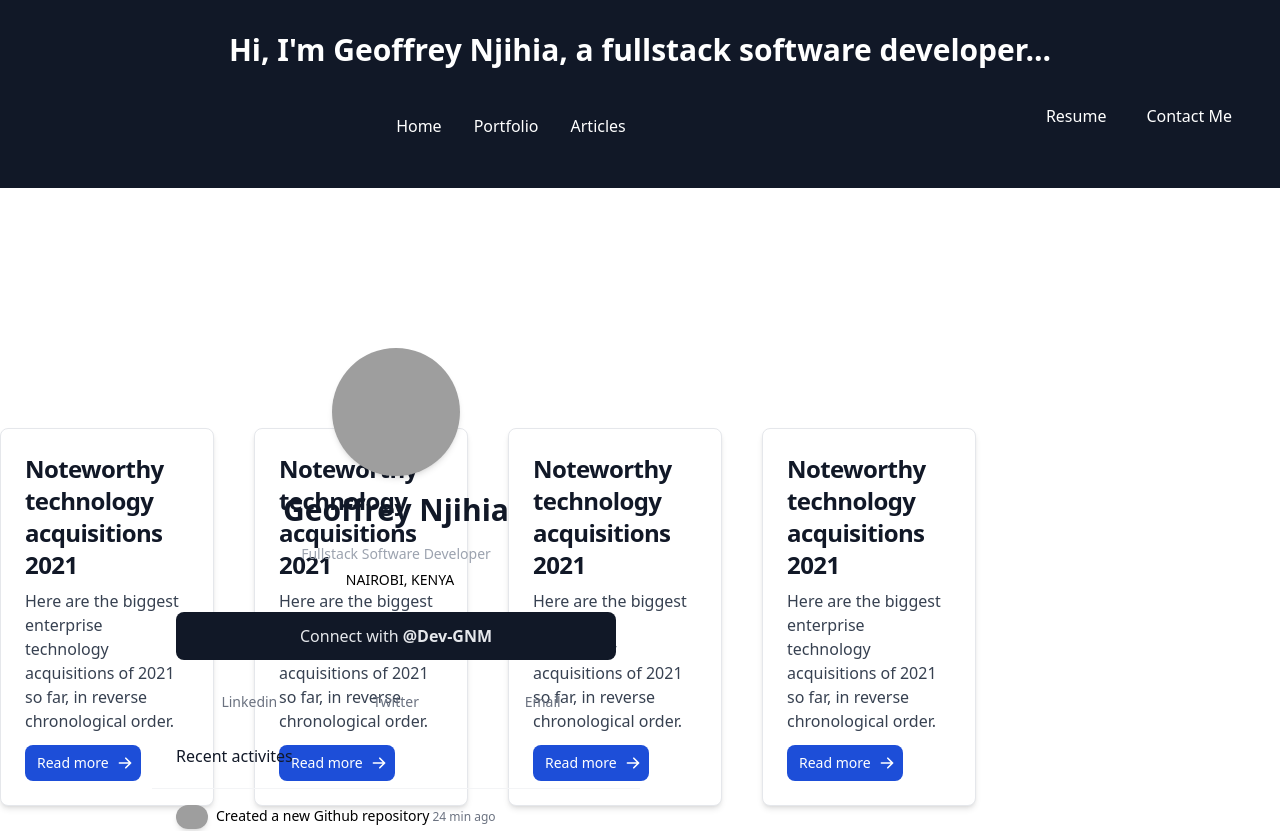
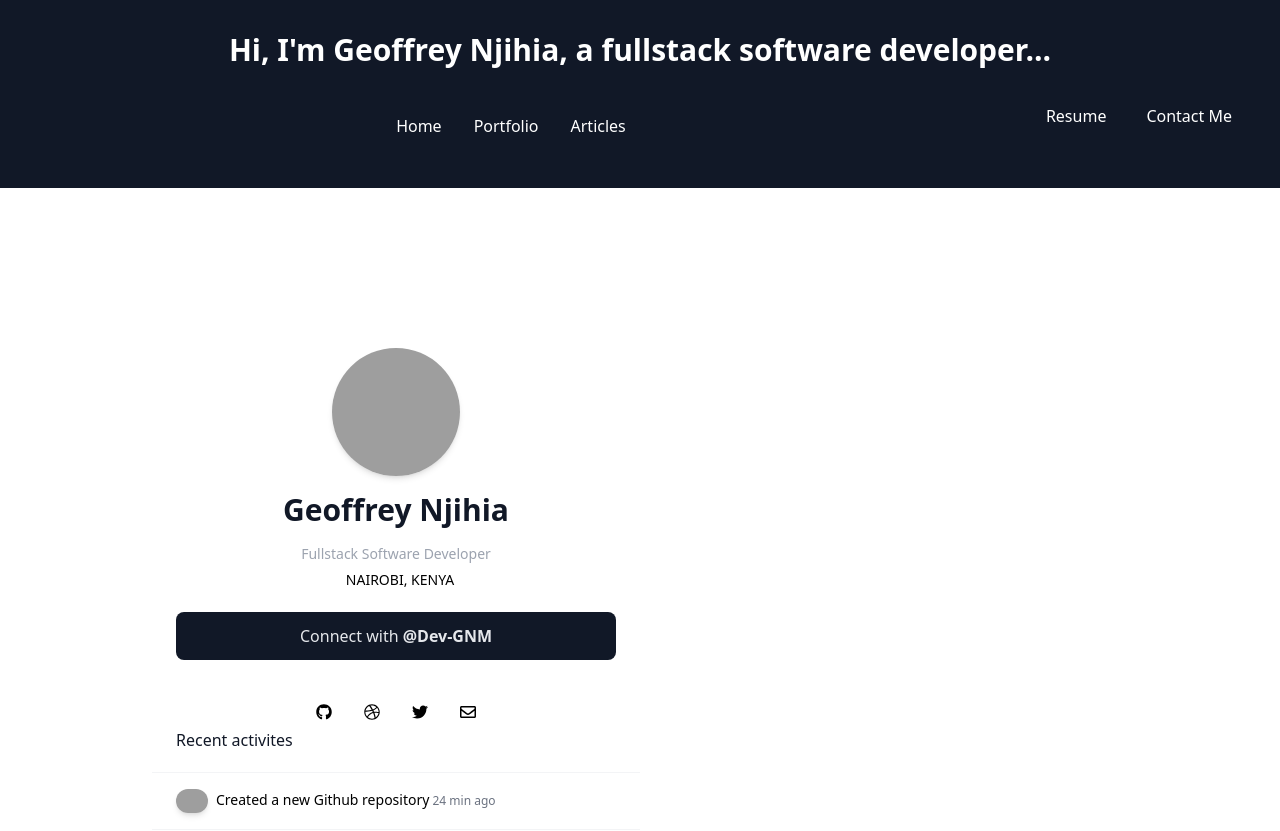
Before and after one commit to Dev-GNM/portfolio, a React (Create React App) app: page / in a window 1280 px wide. Shown: the top 831 px of the page. Built offline with nearby package versions, Linux system fonts and the light colour scheme; grey boxes are pictures that could not be loaded; the HTML template or start-up script is replaced by a standard one.

Commit message:
added linkedin link

```diff
--- a/src/App.js
+++ b/src/App.js
@@ -8,7 +8,7 @@
     <>
      <Navbar />
      <Header />
-     <Services />
+     {/* <Services /> */}
     </>
   );
 }
--- a/src/components/header/Sidebar.jsx
+++ b/src/components/header/Sidebar.jsx
@@ -25,41 +25,58 @@
                         <div className="my-5 px-6">
                             <a href="#" className="text-gray-200 block rounded-lg text-center font-medium leading-6 px-6 py-3 bg-gray-900 hover:bg-black hover:text-white" >Connect with <span class="font-bold">@Dev-GNM</span></a>
                         </div>
-<div className="flex justify-between items-center my-5 px-6">
-                        <a href="" className="text-gray-500 hover:text-gray-900 hover:bg-gray-100 rounded transition duration-150 ease-in font-medium text-sm text-center w-full py-3">Linkedin</a>
-                        <a href="" className="text-gray-500 hover:text-gray-900 hover:bg-gray-100 rounded transition duration-150 ease-in font-medium text-sm text-center w-full py-3">Twitter</a>
-                        <a href="" className="text-gray-500 hover:text-gray-900 hover:bg-gray-100 rounded transition duration-150 ease-in font-medium text-sm text-center w-full py-3">Email</a>
+                        <div className="flex justify-center pt-4 space-x-4 align-center">
+                            <a rel="noopener noreferrer" href="#" aria-label="GitHub" className="p-2 rounded-md dark:text-gray-100 hover:dark:text-violet-400">
+                                <svg viewBox="0 0 496 512" xmlns="http://www.w3.org/2000/svg" className="w-4 h-4 fill-current">
+                                    <path d="M165.9 397.4c0 2-2.3 3.6-5.2 3.6-3.3.3-5.6-1.3-5.6-3.6 0-2 2.3-3.6 5.2-3.6 3-.3 5.6 1.3 5.6 3.6zm-31.1-4.5c-.7 2 1.3 4.3 4.3 4.9 2.6 1 5.6 0 6.2-2s-1.3-4.3-4.3-5.2c-2.6-.7-5.5.3-6.2 2.3zm44.2-1.7c-2.9.7-4.9 2.6-4.6 4.9.3 2 2.9 3.3 5.9 2.6 2.9-.7 4.9-2.6 4.6-4.6-.3-1.9-3-3.2-5.9-2.9zM244.8 8C106.1 8 0 113.3 0 252c0 110.9 69.8 205.8 169.5 239.2 12.8 2.3 17.3-5.6 17.3-12.1 0-6.2-.3-40.4-.3-61.4 0 0-70 15-84.7-29.8 0 0-11.4-29.1-27.8-36.6 0 0-22.9-15.7 1.6-15.4 0 0 24.9 2 38.6 25.8 21.9 38.6 58.6 27.5 72.9 20.9 2.3-16 8.8-27.1 16-33.7-55.9-6.2-112.3-14.3-112.3-110.5 0-27.5 7.6-41.3 23.6-58.9-2.6-6.5-11.1-33.3 2.6-67.9 20.9-6.5 69 27 69 27 20-5.6 41.5-8.5 62.8-8.5s42.8 2.9 62.8 8.5c0 0 48.1-33.6 69-27 13.7 34.7 5.2 61.4 2.6 67.9 16 17.7 25.8 31.5 25.8 58.9 0 96.5-58.9 104.2-114.8 110.5 9.2 7.9 17 22.9 17 46.4 0 33.7-.3 75.4-.3 83.6 0 6.5 4.6 14.4 17.3 12.1C428.2 457.8 496 362.9 496 252 496 113.3 383.5 8 244.8 8zM97.2 352.9c-1.3 1-1 3.3.7 5.2 1.6 1.6 3.9 2.3 5.2 1 1.3-1 1-3.3-.7-5.2-1.6-1.6-3.9-2.3-5.2-1zm-10.8-8.1c-.7 1.3.3 2.9 2.3 3.9 1.6 1 3.6.7 4.3-.7.7-1.3-.3-2.9-2.3-3.9-2-.6-3.6-.3-4.3.7zm32.4 35.6c-1.6 1.3-1 4.3 1.3 6.2 2.3 2.3 5.2 2.6 6.5 1 1.3-1.3.7-4.3-1.3-6.2-2.2-2.3-5.2-2.6-6.5-1zm-11.4-14.7c-1.6 1-1.6 3.6 0 5.9 1.6 2.3 4.3 3.3 5.6 2.3 1.6-1.3 1.6-3.9 0-6.2-1.4-2.3-4-3.3-5.6-2z"></path>
+                                </svg>
+                            </a>
+                            <a rel="noopener noreferrer" href="#" aria-label="LinkedIn" className="p-2 rounded-md dark:text-gray-100 hover:dark:text-violet-400">
+                                <svg viewBox="0 0 512 512" xmlns="http://www.w3.org/2000/svg" className="w-4 h-4 fill-current">
+                                    <path d="M256 8C119.252 8 8 119.252 8 256s111.252 248 248 248 248-111.252 248-248S392.748 8 256 8zm163.97 114.366c29.503 36.046 47.369 81.957 47.835 131.955-6.984-1.477-77.018-15.682-147.502-6.818-5.752-14.041-11.181-26.393-18.617-41.614 78.321-31.977 113.818-77.482 118.284-83.523zM396.421 97.87c-3.81 5.427-35.697 48.286-111.021 76.519-34.712-63.776-73.185-116.168-79.04-124.008 67.176-16.193 137.966 1.27 190.061 47.489zm-230.48-33.25c5.585 7.659 43.438 60.116 78.537 122.509-99.087 26.313-186.36 25.934-195.834 25.809C62.38 147.205 106.678 92.573 165.941 64.62zM44.17 256.323c0-2.166.043-4.322.108-6.473 9.268.19 111.92 1.513 217.706-30.146 6.064 11.868 11.857 23.915 17.174 35.949-76.599 21.575-146.194 83.527-180.531 142.306C64.794 360.405 44.17 310.73 44.17 256.323zm81.807 167.113c22.127-45.233 82.178-103.622 167.579-132.756 29.74 77.283 42.039 142.053 45.189 160.638-68.112 29.013-150.015 21.053-212.768-27.882zm248.38 8.489c-2.171-12.886-13.446-74.897-41.152-151.033 66.38-10.626 124.7 6.768 131.947 9.055-9.442 58.941-43.273 109.844-90.795 141.978z"></path>
+                                </svg>
+                            </a>
+                            <a rel="noopener noreferrer" href="#" aria-label="Twitter" className="p-2 rounded-md dark:text-gray-100 hover:dark:text-violet-400">
+                                <svg viewBox="0 0 512 512" xmlns="http://www.w3.org/2000/svg" className="w-4 h-4 fill-current">
+                                    <path d="M459.37 151.716c.325 4.548.325 9.097.325 13.645 0 138.72-105.583 298.558-298.558 298.558-59.452 0-114.68-17.219-161.137-47.106 8.447.974 16.568 1.299 25.34 1.299 49.055 0 94.213-16.568 130.274-44.832-46.132-.975-84.792-31.188-98.112-72.772 6.498.974 12.995 1.624 19.818 1.624 9.421 0 18.843-1.3 27.614-3.573-48.081-9.747-84.143-51.98-84.143-102.985v-1.299c13.969 7.797 30.214 12.67 47.431 13.319-28.264-18.843-46.781-51.005-46.781-87.391 0-19.492 5.197-37.36 14.294-52.954 51.655 63.675 129.3 105.258 216.365 109.807-1.624-7.797-2.599-15.918-2.599-24.04 0-57.828 46.782-104.934 104.934-104.934 30.213 0 57.502 12.67 76.67 33.137 23.715-4.548 46.456-13.32 66.599-25.34-7.798 24.366-24.366 44.833-46.132 57.827 21.117-2.273 41.584-8.122 60.426-16.243-14.292 20.791-32.161 39.308-52.628 54.253z"></path>
+                                </svg>
+                            </a>
+                            <a rel="noopener noreferrer" href="#" aria-label="Email" className="p-2 rounded-md dark:text-gray-100 hover:dark:text-violet-400">
+                                <svg viewBox="0 0 512 512" xmlns="http://www.w3.org/2000/svg" className="w-4 h-4 fill-current">
+                                    <path d="M464 64H48C21.49 64 0 85.49 0 112v288c0 26.51 21.49 48 48 48h416c26.51 0 48-21.49 48-48V112c0-26.51-21.49-48-48-48zm0 48v40.805c-22.422 18.259-58.168 46.651-134.587 106.49-16.841 13.247-50.201 45.072-73.413 44.701-23.208.375-56.579-31.459-73.413-44.701C106.18 199.465 70.425 171.067 48 152.805V112h416zM48 400V214.398c22.914 18.251 55.409 43.862 104.938 82.646 21.857 17.205 60.134 55.186 103.062 54.955 42.717.231 80.509-37.199 103.053-54.947 49.528-38.783 82.032-64.401 104.947-82.653V400H48z"></path>
+                                </svg>
+                            </a>
                         </div>
 
                         <div className="w-full">
                             <h3 className="font-medium text-gray-900 text-left px-6">Recent activites</h3>
                             <div className="mt-5 w-full flex flex-col items-center overflow-hidden text-sm">
                                 <a href="#" className="w-full border-t border-gray-100 text-black-600 py-4 pl-6 pr-3 w-full block hover:bg-gray-100 transition duration-150">
-                                <img src="https://avatars0.githubusercontent.com/u/35900628?v=4" alt="" class="rounded-full h-6 shadow-md inline-block mr-2"/>
+                                    <img src="https://avatars0.githubusercontent.com/u/35900628?v=4" alt="" class="rounded-full h-6 shadow-md inline-block mr-2" />
                                     Created a new Github repository
                                     <span className="text-gray-500 text-xs"> 24 min ago</span>
                                 </a>
 
                                 <a href="#" className="w-full border-t border-gray-100 text-black-600 py-4 pl-6 pr-3 w-full block hover:bg-gray-100 transition duration-150">
-                                <img src="https://avatars0.githubusercontent.com/u/35900628?v=4" alt="" class="rounded-full h-6 shadow-md inline-block mr-2"/>
+                                    <img src="https://avatars0.githubusercontent.com/u/35900628?v=4" alt="" class="rounded-full h-6 shadow-md inline-block mr-2" />
                                     Added new profile picture
                                     <span className="text-gray-500 text-xs"> 42 min ago</span>
                                 </a>
 
                                 <a href="#" className="w-full border-t border-gray-100 text-black-600 py-4 pl-6 pr-3 w-full block hover:bg-gray-100 transition duration-150">
-                                <img src="https://avatars0.githubusercontent.com/u/35900628?v=4" alt="" class="rounded-full h-6 shadow-md inline-block mr-2"/>
+                                    <img src="https://avatars0.githubusercontent.com/u/35900628?v=4" alt="" class="rounded-full h-6 shadow-md inline-block mr-2" />
                                     Posted new article in <span class="font-bold">#WebDev</span>
                                     <span className="text-gray-500 text-xs"> 49 min ago</span>
                                 </a>
 
                                 <a href="#" className="w-full border-t border-gray-100 text-black-600 py-4 pl-6 pr-3 w-full block hover:bg-gray-100 transition duration-150">
-                                <img src="https://avatars0.githubusercontent.com/u/35900628?v=4" alt="" class="rounded-full h-6 shadow-md inline-block mr-2"/>
+                                    <img src="https://avatars0.githubusercontent.com/u/35900628?v=4" alt="" class="rounded-full h-6 shadow-md inline-block mr-2" />
                                     Edited website settings
                                     <span className="text-gray-500 text-xs">1 day ago</span>
                                 </a>
 
                                 <a href="#" className="w-full border-t border-gray-100 text-black-600 py-4 pl-6 pr-3 w-full block hover:bg-gray-100 transition duration-150 overflow-hidden">
-                                <img src="https://avatars0.githubusercontent.com/u/35900628?v=4" alt="" class="rounded-full h-6 shadow-md inline-block mr-2"/>
+                                    <img src="https://avatars0.githubusercontent.com/u/35900628?v=4" alt="" class="rounded-full h-6 shadow-md inline-block mr-2" />
                                     Added new rank
                                     <span className="text-gray-500 text-xs"> 5 days ago</span>
                                 </a>
```
Lines whose indentation alone changed are shown as unchanged.
